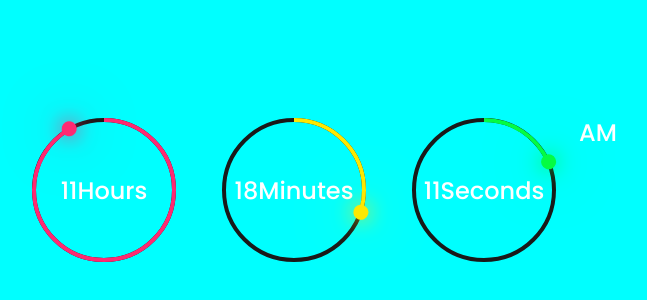
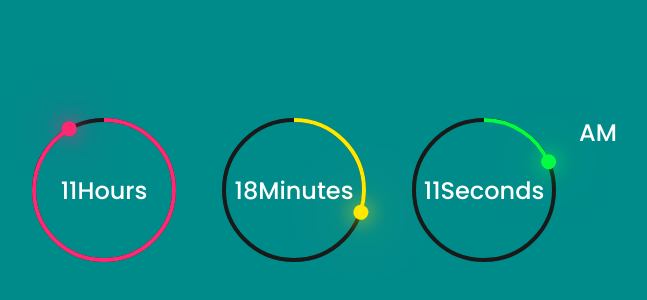
Before and after one commit to Manju-Anand/DigitalClock, a plain HTML site: page index.html in a window 1280 px wide. Shown: the part 210-510 px from the top of the page, without its empty margins (326-973 px from the left). Drawn offline with Linux system fonts and the light colour scheme.

Commit message:
Update styles.css

```diff
--- a/css/styles.css
+++ b/css/styles.css
@@ -14,7 +14,7 @@
   justify-content: center;
   align-items: center;
   /* background: #2f363e; */
-  background-color: aqua;
+  background-color:darkcyan;
 }
 
 #time {
```
